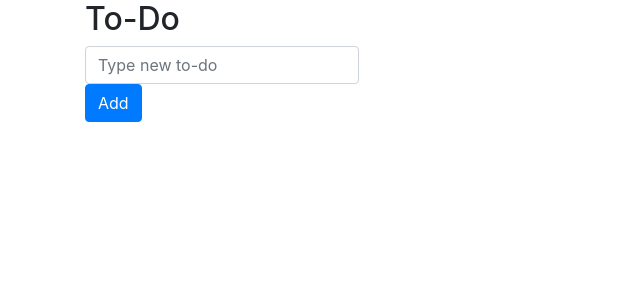
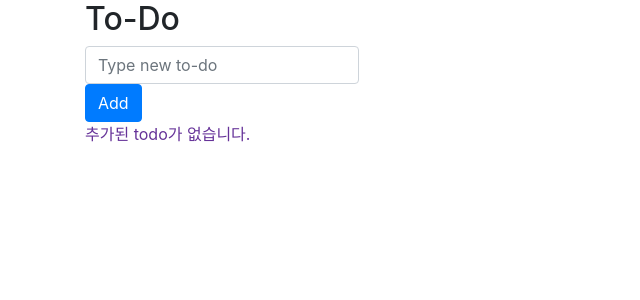
Before and after one commit to eunyeong1328/metanetVue, a Vue app: page / in a window 1280 px wide. Shown: the top 300 px of the page, without its empty margins (0-640 px from the left). Built offline with nearby package versions, Linux system fonts and the light colour scheme.

Commit message:
todo 화면에 추가된 내용이 없다는 메세지 출력

```diff
--- a/src/App.vue
+++ b/src/App.vue
@@ -18,6 +18,9 @@
       This is cannot be empty
     </div>
   </form>
+  <div v-if = "!todos.length" style = "color: rebeccapurple">
+    추가된 todo가 없습니다.
+  </div>
 
   <!-- {{todos}} -->
   <!-- v-for를 사용할 때 반드시 :key 사용 -->
@@ -46,10 +49,12 @@ export default{
     const todo = ref('');
     const todos = ref([]);
     const hasError = ref(false);
+    const hasTodo = ref(false);
     const onSubmit = () => {
       //입력한 데이터 값
         if(todo.value == ''){
           hasError.value = true;
+          hasTodo.value = true;
         }else{
             todos.value.push({
             id: Date.now(),
@@ -64,6 +69,8 @@ export default{
     const deleteTodo = (index) => {
       todos.value.splice(index,1);
     }
+
+
 //함수를 사용하려면 반드시 return을 사용
     return{
       todo,
```
